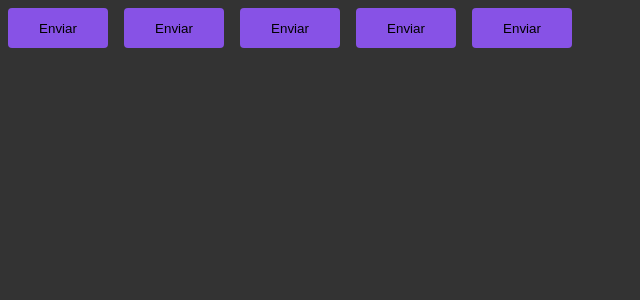
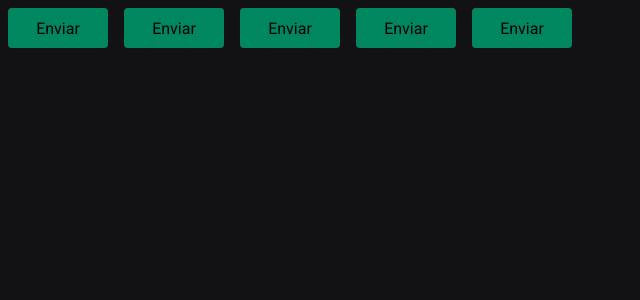
Before and after one commit to weslley281/Ignite-Timer, a React (Vite) app: page / in a window 1280 px wide. Shown: the top 300 px of the page, without its empty margins (0-640 px from the left). Built offline with nearby package versions, Linux system fonts and the light colour scheme.

Commit message:
implementing colors in global styles

```diff
--- a/index.html
+++ b/index.html
@@ -2,8 +2,16 @@
 <html lang="en">
   <head>
     <meta charset="UTF-8" />
+    <link rel="preconnect" href="https://fonts.googleapis.com" />
+    <link rel="preconnect" href="https://fonts.gstatic.com" crossorigin />
     <meta name="viewport" content="width=device-width, initial-scale=1.0" />
+
     <title>Ignite Timer</title>
+
+    <link
+      href="https://fonts.googleapis.com/css2?family=Roboto+Mono:wght@700&family=Roboto:wght@400;700&display=swap"
+      rel="stylesheet"
+    />
   </head>
   <body>
     <div id="root"></div>
--- a/src/components/Button.styles.ts
+++ b/src/components/Button.styles.ts
@@ -26,7 +26,7 @@
   border: 0;
   margin: 8px;
 
-  background-color: ${({ theme }) => theme.primary};
+  background-color: ${({ theme }) => theme['green-500']};
 
   /* ${(props) => {
     return css`
--- a/src/styles/global.ts
+++ b/src/styles/global.ts
@@ -7,9 +7,20 @@
         box-sizing: border-box;
     }
 
+    :focus{
+        outline: 0;
+        box-shadow: 0 0 0 2px ${({ theme }) => theme['gray-900']};
+    }
+
     body{
-        background-color: #333;
+        background-color: ${({ theme }) => theme['gray-900']};
+        color: ${({ theme }) => theme['gray-300']};
         color: #fff;
+    }
 
+    body, input, textarea, button{
+        font-family: 'Roboto', sans-serif;
+        font-size: 1rem;
+        font-weight: 400;
     }
 `;
--- a/src/styles/themes/default.ts
+++ b/src/styles/themes/default.ts
@@ -1,4 +1,21 @@
 export const defaultTheme = {
-  primary: '#8752e6',
-  secondary: 'purple',
+  white: '#FFF',
+
+  'gray-100': '#E1E1E6',
+  'gray-300': '#C4C4CC',
+  'gray-400': '#8D8D99',
+  'gray-500': '#7C7C8A',
+  'gray-600': '#323238',
+  'gray-700': '#29292E',
+  'gray-800': '#202024',
+  'gray-900': '#121214',
+
+  'green-300': '#00B37E',
+  'green-500': '#00875F',
+  'green-700': '#015F43',
+
+  'red-500': '#AB222E',
+  'red-700': '#7A1921',
+
+  'yellow-500': '#FBA94C',
 };
```
